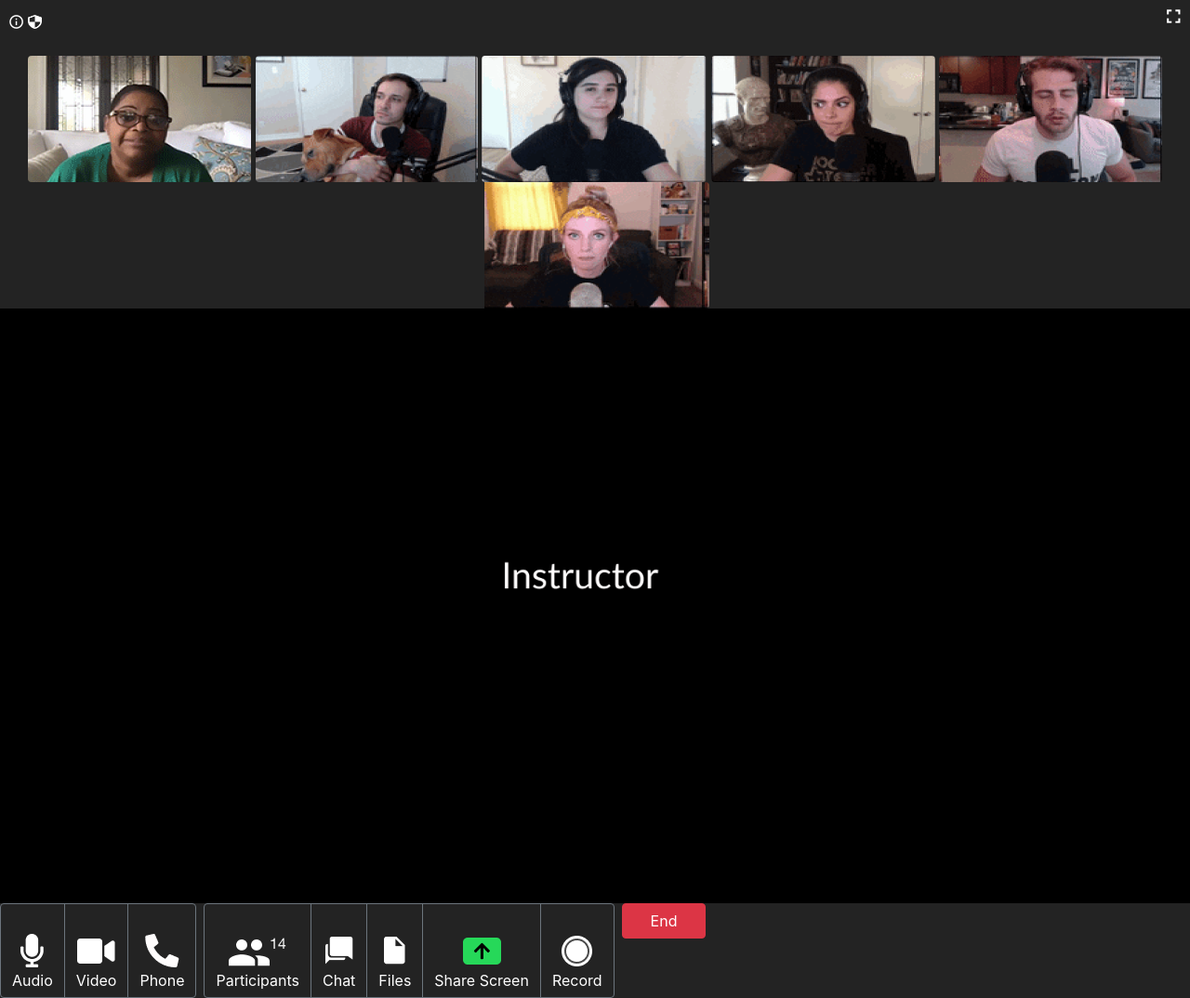
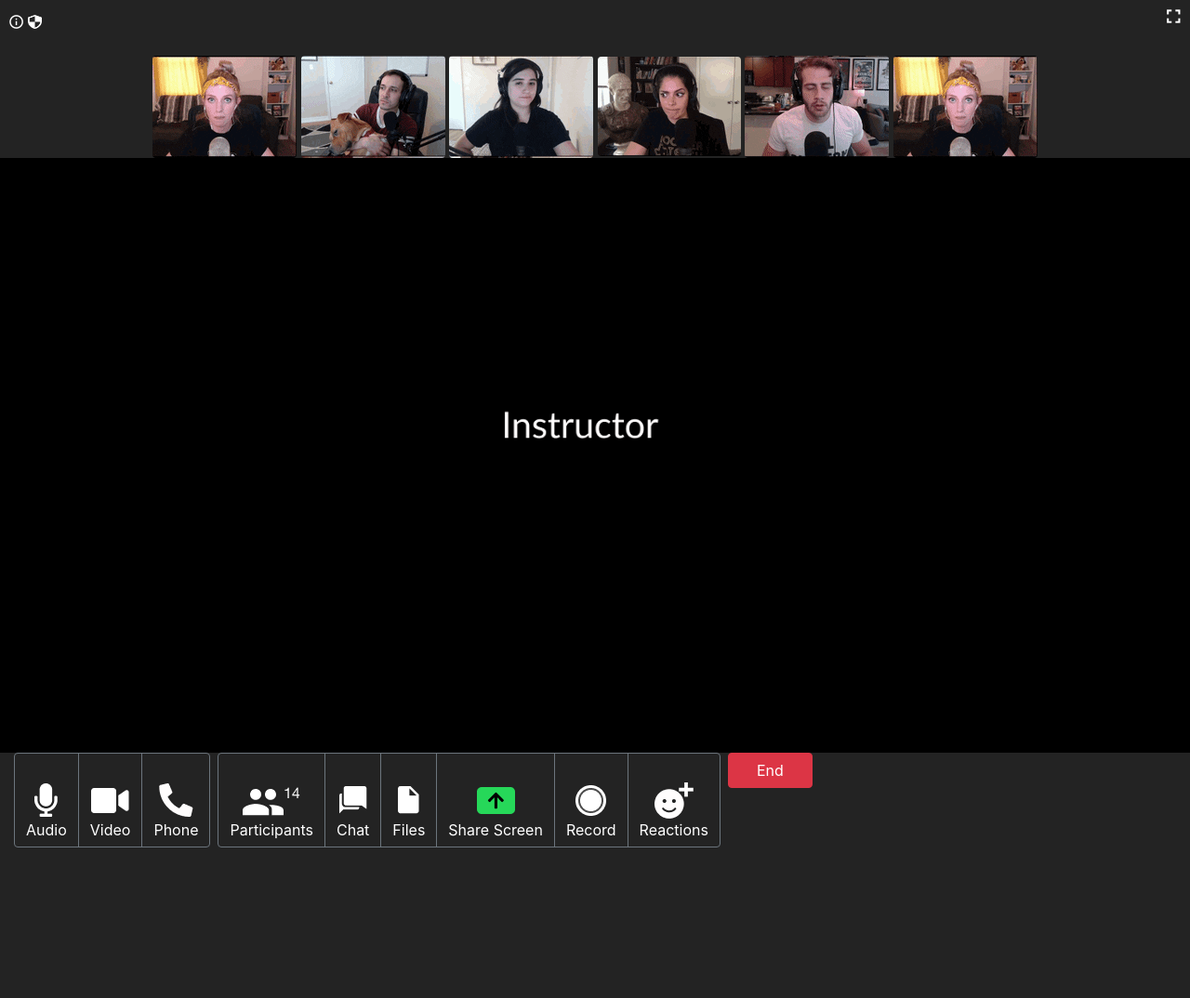
Before and after one commit to DC0273/Final-Project-Zoom-Redesign, a plain HTML site: page index.html in a window 1280 px wide. Shown: the whole page at 93% size. After the commit the page ends 912 px from the top, so only its background shows below. Drawn offline with nearby package versions, Linux system fonts and the light colour scheme.

Commit message:
need help with the buttton
can someone take a look at my code I cant seem to arrange the buttons in the correct spot.

```diff
--- a/index.html
+++ b/index.html
@@ -16,18 +16,19 @@
     <body>
     <!-- Animated GIFs participant view -->
     <div class="text-center participantView">
-        <img src="images/giphy (5) 3.png" class="rounded" alt="gif me">
-        <img src="images/giphy (4) 10.png" class="rounded" alt="gif me">
-        <img src="images/giphy (4) 11.png" class="rounded" alt="gif me">
-        <img src="images/giphy (4) 12.png" class="rounded" alt="gif me">
-        <img src="images/giphy (4) 13.png" class="rounded" alt="gif me">
-        <img src="images/giphy (4) 14.png" class="rounded" alt="gif me">
+        <img src="images/ezgif.com-crop (1).gif" class="rounded" alt="gif me">
+        <img src="images/ezgif.com-crop (2).gif" class="rounded" alt="gif me">
+        <img src="images/ezgif.com-crop (3).gif" class="rounded" alt="gif me">
+        <img src="images/ezgif.com-crop (4).gif" class="rounded" alt="gif me">
+        <img src="images/ezgif.com-gif-maker.gif" class="rounded" alt="gif me">
+        <img src="images/ezgif.com-crop (1).gif" class="rounded" alt="gif me">
       </div>
       <div class="text-center">
         <img src="images/Group 181.png" class="img-fluid" alt="Responsive image">
       </div>
 
     <!-- Tool Bar -->
+    <div class="container-fluid">
       <div class="btn-toolbar" role="toolbar" aria-label="Toolbar with button groups">
         <div class="btn-group mr-2" role="group" aria-label="First group">
           <button type="button" class="btn btn-secondary audioButton">Audio</button>
@@ -42,11 +43,15 @@
               <button type="button" class="btn btn-secondary fileButton">Files</button>
               <button type="button" class="btn btn-secondary shareButton">Share Screen</button>
               <button type="button" class="btn btn-secondary recButton">Record</button>
+              <button type="button" class="btn btn-secondary reactionButton" data-container="body" data-toggle="popover" data-placement="top" data-content="test test test test">
+                Reactions
+              </button>
             </div>
 
         <div>
             <button type="button" class="btn btn-danger endButton">End</button>
             </div>
+    </div>
 
 
 
--- a/style.css
+++ b/style.css
@@ -63,3 +63,12 @@ header{
     padding-right: 30px;
     float: right;
 }
+.reactionButton{
+    background: url('images/Reaction\ icon.png');
+    background-position:center;
+    background-repeat:no-repeat;
+    padding-top: 70px;
+}
+.container-fluid{
+    justify-content: center;
+}
```
Also changed, not shown: images/ezgif.com-crop (1).gif (added), images/ezgif.com-crop (2).gif (added), images/ezgif.com-crop (3).gif (added), images/ezgif.com-crop (4).gif (added), images/ezgif.com-crop (5).gif (added), images/ezgif.com-crop.gif (added), images/ezgif.com-gif-maker.gif (added), 1 other file.
